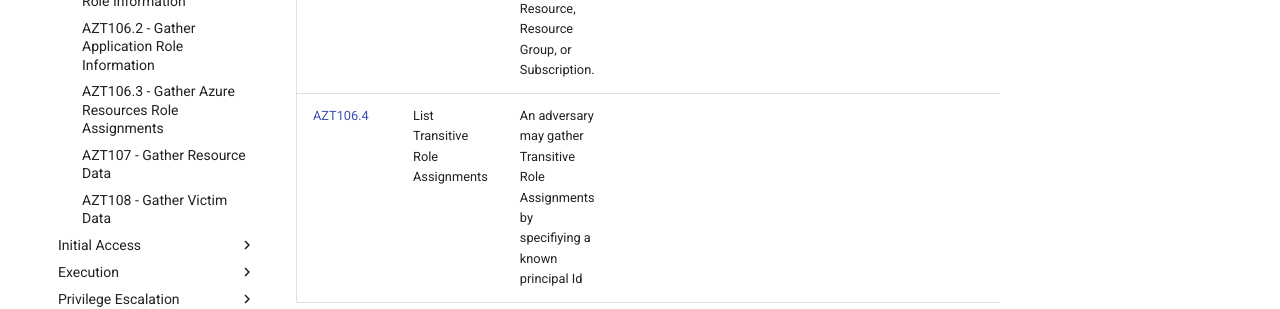
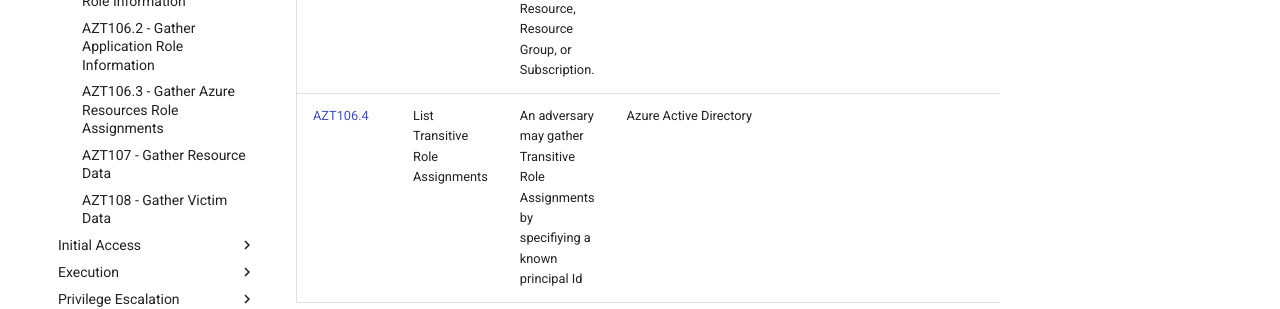
Before and after one commit to microsoft/Azure-Threat-Research-Matrix, an MkDocs documentation site: the page built from docs/Reconnaissance/AZT106/AZT106.md, in a window 1280 px wide and 900 px high, scrolled down 747 px. Shown: the part 494-803 px from the top of the window. Built offline with MkDocs 1.6.1 and Material for MkDocs 9.7.7, drawn with Linux system fonts in a browser that asks for light colours.

Commit message:
Update AZT106.md

```diff
--- a/docs/Reconnaissance/AZT106/AZT106.md
+++ b/docs/Reconnaissance/AZT106/AZT106.md
@@ -18,4 +18,4 @@ An adversary may obtain information about a role within Azure Active Directory o
 |                             |                         |                                                                                                                                                                   |microsoft.directory/servicePrincipals/appRoleAssignedTo/read|                      |
 |                             |                         |                                                                                                                                                                   |microsoft.directory/applications/owners/read|                      |
 |[AZT106.3](AZT106-3.md)      |Gather Azure Resources Role Assignments|An adversary may gather role assignments for a specific Azure Resource, Resource Group, or Subscription.                                                                       |{resource}/read|Azure Resources|
-|[AZT106.4](AZT106-4.md)      |List Transitive Role Assignments|An adversary may gather Transitive Role Assignments by specifiying a known principal Id
+|[AZT106.4](AZT106-4.md)      |List Transitive Role Assignments|An adversary may gather Transitive Role Assignments by specifiying a known principal Id | Azure Active Directory
```
